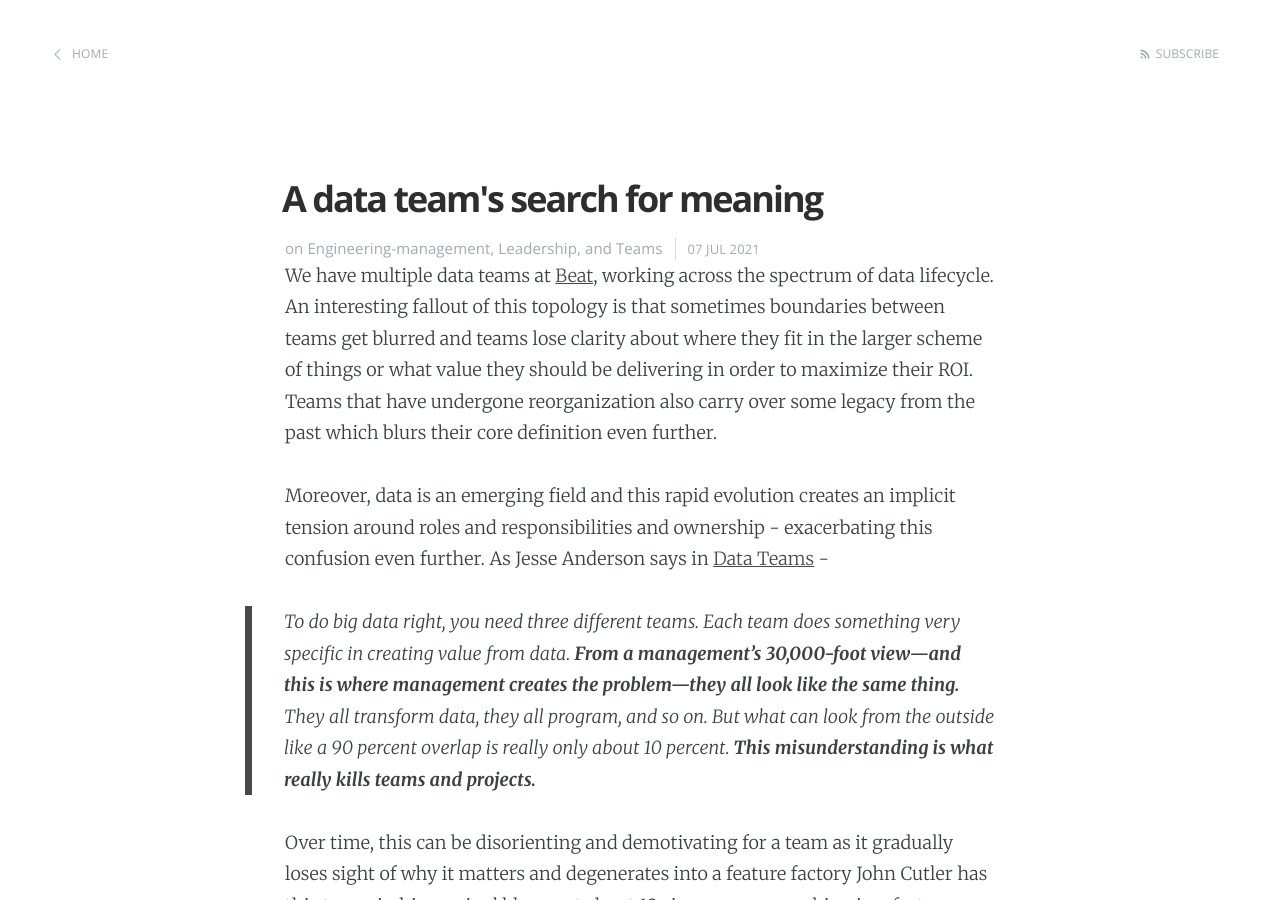
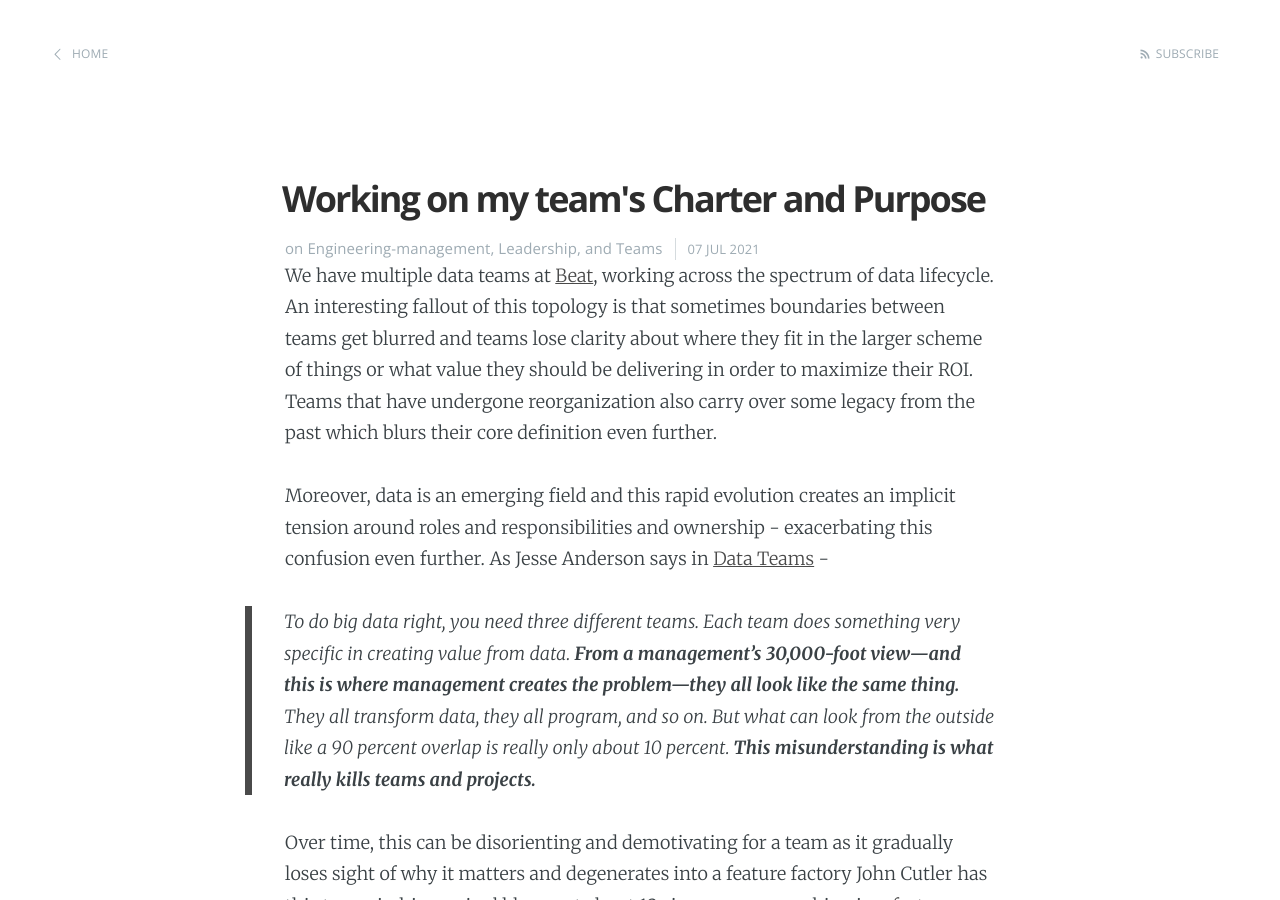
Before and after one commit to rahulj51/miles2code.github.io, a Jekyll site: the page built from _posts/2021-07-07-team-identity.markdown, in a window 1280 px wide and 900 px high. Built offline with Jekyll 4.4.1, drawn with Linux system fonts in a browser that asks for light colours.

Commit message:
Styling and language

```diff
--- a/_posts/2021-07-07-team-identity.markdown
+++ b/_posts/2021-07-07-team-identity.markdown
@@ -1,6 +1,6 @@
 ---
 layout: post
-title:  "A data team's search for meaning"
+title:  "Working on my team's Charter and Purpose"
 date:   2021-07-07 10:30:00
 categories: Engineering-management Leadership Teams
 ---
```
